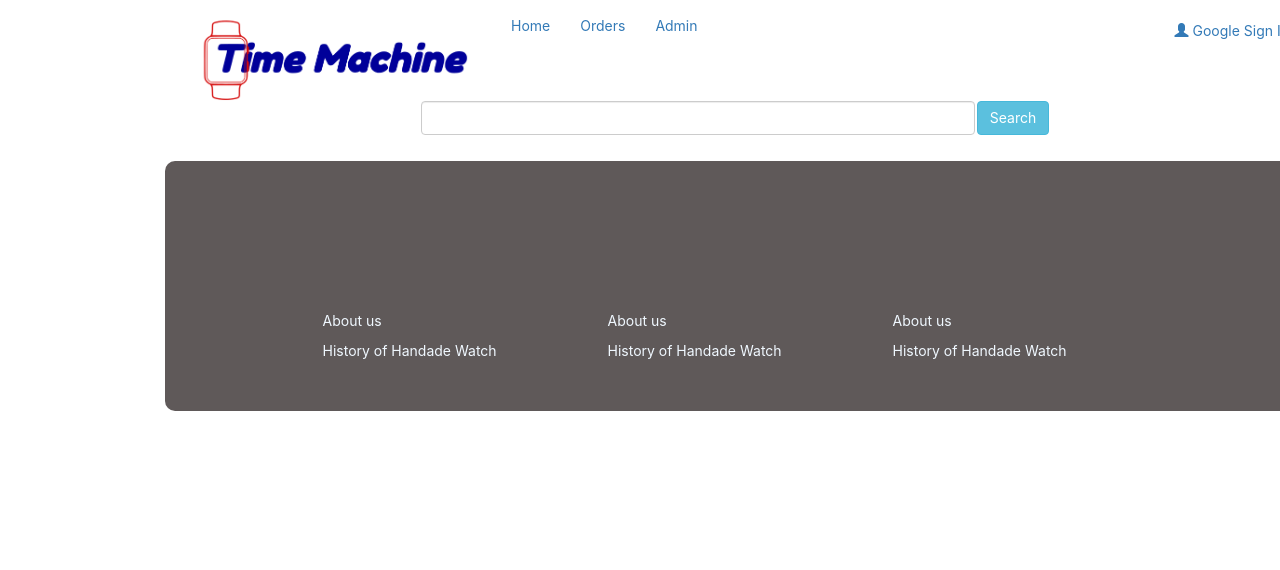
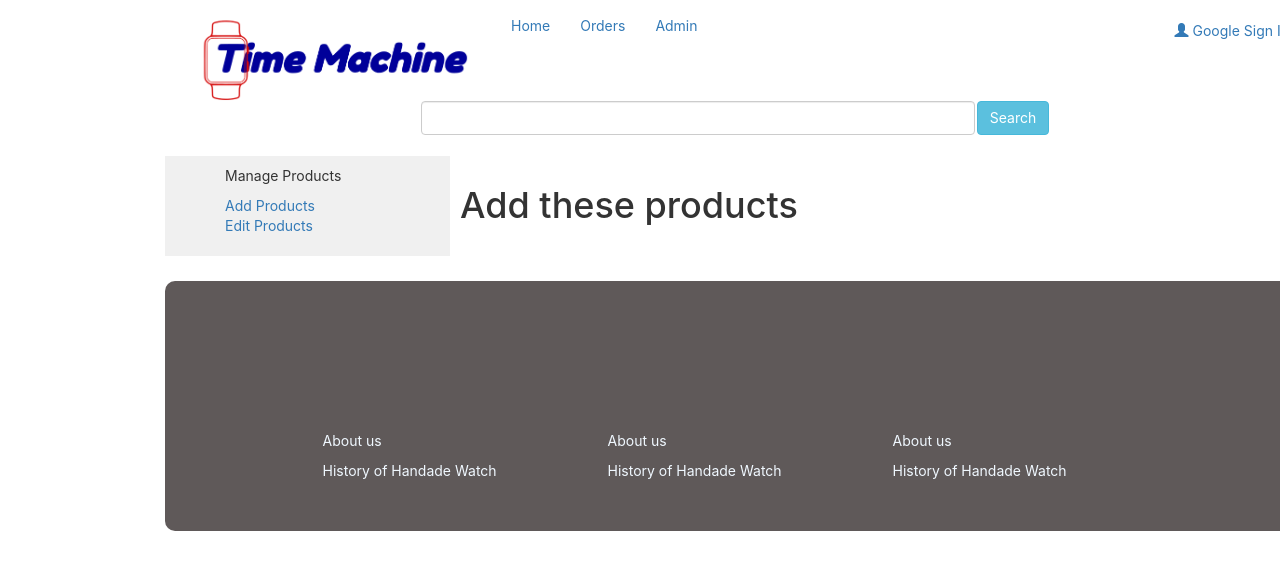
Before and after one commit to farukhrana14/time-machine-client, a React (Create React App) app: page /admin/addProducts in a window 1280 px wide. Shown: the top 570 px of the page. Built offline with nearby package versions, Linux system fonts and the light colour scheme.

Commit message:
admin page - edit page added

```diff
--- a/package.json
+++ b/package.json
@@ -3,6 +3,9 @@
   "version": "0.1.0",
   "private": true,
   "dependencies": {
+    "@fortawesome/fontawesome-svg-core": "^1.2.35",
+    "@fortawesome/free-solid-svg-icons": "^5.15.3",
+    "@fortawesome/react-fontawesome": "^0.1.14",
     "@testing-library/jest-dom": "^5.11.10",
     "@testing-library/react": "^11.2.6",
     "@testing-library/user-event": "^12.8.3",
--- a/public/index.html
+++ b/public/index.html
@@ -25,7 +25,7 @@
       work correctly both with client-side routing and a non-root public URL.
       Learn how to configure a non-root public URL by running `npm run build`.
     -->
-    <title>React App</title>
+    <title>Time Machine</title>
   </head>
   <body>
     <noscript>You need to enable JavaScript to run this app.</noscript>
--- a/src/App.js
+++ b/src/App.js
@@ -10,6 +10,8 @@ import Orders from "./components/Orders/Orders";
 import { createContext, useState } from "react";
 import PrivateRoute from "./components/PrivateRoute/PrivateRoute";
 import Shipment from "./components/Shipment/Shipment";
+import AddProducts from "./components/Admin/AddProducts";
+import EditProducts from "./components/Admin/EditProducts";
 export const UserContext = createContext();
 
 function App() {
@@ -42,6 +44,17 @@ function App() {
               <Admin />
             </Route>
 
+
+            <Route path="/admin/addProducts">
+              <AddProducts/>
+            </Route>
+
+            <Route path="/admin/editProducts">
+              <EditProducts/>
+            </Route>
+
+
+
             <Route path="/home">
               <Shop />
             </Route>
--- /dev/null
+++ b/src/components/Admin/AddProducts.js
@@ -0,0 +1,13 @@
+import React from 'react';
+
+const AddProducts = () => {
+
+
+    return (
+        <div>
+            <h1>Add these products</h1>
+        </div>
+    );
+};
+
+export default AddProducts;
--- a/src/components/Admin/Admin.js
+++ b/src/components/Admin/Admin.js
@@ -1,8 +1,18 @@
 import React from 'react';
+import Sidebar from './Sidebar';
 
 const Admin = () => {
     return (
-        <div>
+        <div className='admin-main-div'>
+
+            <div className='sidebar-div'>
+            <Sidebar></Sidebar>
+            </div>
+
+            <div className='admin-task-area'>
+
+            </div>
+
 
         </div>
     );
--- /dev/null
+++ b/src/components/Admin/EditProducts.css
@@ -0,0 +1,42 @@
+.pen-svg{
+    margin: 10px;
+}
+.trash-svg{
+    margin-bottom: 10px;
+}
+
+table, td, th {
+    border: 0.5px solid rgb(150, 149, 149);
+    padding: 5px;
+
+}
+
+.table-header{
+    background-color:rgb(240, 231, 231);
+}
+
+  td {
+    font-weight: bolder;
+  }
+
+  table {
+    border-collapse: collapse;
+    width: 750px;
+    /* margin-left: auto; */
+    /* margin-right: auto; */
+  }
+
+  th {
+    height: 70px;
+  }
+
+  .quantity-column{
+    text-align: center;
+
+  }
+
+  .price-column{
+    text-align: right;
+    padding-right: 10px;
+
+  }
--- /dev/null
+++ b/src/components/Admin/EditProducts.js
@@ -0,0 +1,55 @@
+import React, { useEffect, useState } from "react";
+import {FontAwesomeIcon} from "@fortawesome/react-fontawesome";
+import {faPenSquare} from '@fortawesome/free-solid-svg-icons';
+import {faTrashAlt} from '@fortawesome/free-solid-svg-icons';
+
+import "./EditProducts.css";
+
+const EditProducts = () => {
+  const [products, setProducts] = useState([]);
+
+  useEffect(() => {
+    // const url = "http://localhost:5000/allProducts";
+    fetch("http://localhost:5000/allProducts")
+      .then((res) => res.json())
+      .then((data) => setProducts(data));
+  }, [products]);
+
+  return (
+    <div>
+      <h3>Edit Products </h3>
+
+      <div className="products-table">
+        <table>
+          <tbody>
+            <tr className="table-header">
+              <th>Description</th>
+              <th className="quantity-column">Quantity</th>
+              <th className="price-column">Price</th>
+              <th className="action-column">Edit Action</th>
+            </tr>
+            {
+
+                products && products.map(product =>
+                    <tr>
+                    <td>{product.name}</td>
+                    <td className="quantity-column">1</td>
+                    <td className="price-column"> <span>$</span> {product.price}</td>
+                    <td><FontAwesomeIcon className="pen-svg" color="#007300" size='2x' icon={faPenSquare}/> <FontAwesomeIcon className="trash-svg" color="#DC143C" size='2x' icon={faTrashAlt}/> </td>
+                  </tr>
+                )
+
+            }
+
+
+          </tbody>
+          <tfoot>
+            <tr></tr>
+          </tfoot>
+        </table>
+      </div>
+    </div>
+  );
+};
+
+export default EditProducts;
--- /dev/null
+++ b/src/components/Admin/Sidebar.js
@@ -0,0 +1,70 @@
+import React from 'react';
+import {BrowserRouter as Router, Switch, Route, Link} from "react-router-dom";
+import AddProducts from './AddProducts';
+import EditProducts from './EditProducts';
+
+const routes = [
+
+    {
+      path: "/admin/addProducts",
+      sidebar: () => <div></div>,
+      main: () => <>  <AddProducts/> </>
+    },
+    {
+      path: "/admin/editProducts",
+      sidebar: () => <div></div>,
+      main: () => <> <EditProducts/> </>
+    }
+  ];
+
+
+const Sidebar = () => {
+    return (
+        <div>
+               <Router>
+      <div style={{ display: "flex" }}>
+        <div
+          style={{
+            padding: "10px",
+            width: "25%",
+            background: "#f0f0f0"
+          }}
+        >
+          <ul style={{ listStyleType: "none", padding: 0 , marginLeft: '50px' }}>
+            <li>
+              <p>Manage Products</p>
+            </li>
+            <li>
+              <Link to="/admin/addProducts">Add Products</Link>
+            </li>
+            <li>
+              <Link to="/admin/editProducts">Edit Products</Link>
+            </li>
+          </ul>
+
+          <Switch>
+            {routes.map((route, index) => (
+
+              <Route
+                key={index}
+                path={route.path}
+                exact={route.exact}
+                children={<route.sidebar />}
+              />
+            ))}
+          </Switch>
+        </div>
+
+        <div style={{ flex: 1, padding: "10px" }}>
+          <Switch>
+            {routes.map((route, index) => ( <Route key={index} path={route.path} exact={route.exact} children={<route.main />}/>
+            ))}
+          </Switch>
+        </div>
+      </div>
+    </Router>
+        </div>
+    );
+};
+
+export default Sidebar;
--- a/src/components/Orders/Orders.js
+++ b/src/components/Orders/Orders.js
@@ -59,6 +59,9 @@ const Orders = () => {
           </table>
           <br />
           <Link to={{pathname: "/shipment", state: {preOrder}}}><button className="btn btn-primary">Place Order</button></Link>
+          <span> </span>
+          <span> </span>
+          <Link to="/"><button className="btn btn-primary">Cancel Order</button></Link>
         </div>
 
       </div>
```
Also changed, not shown: 2 other files (tests, documents, lock files or other folders).
